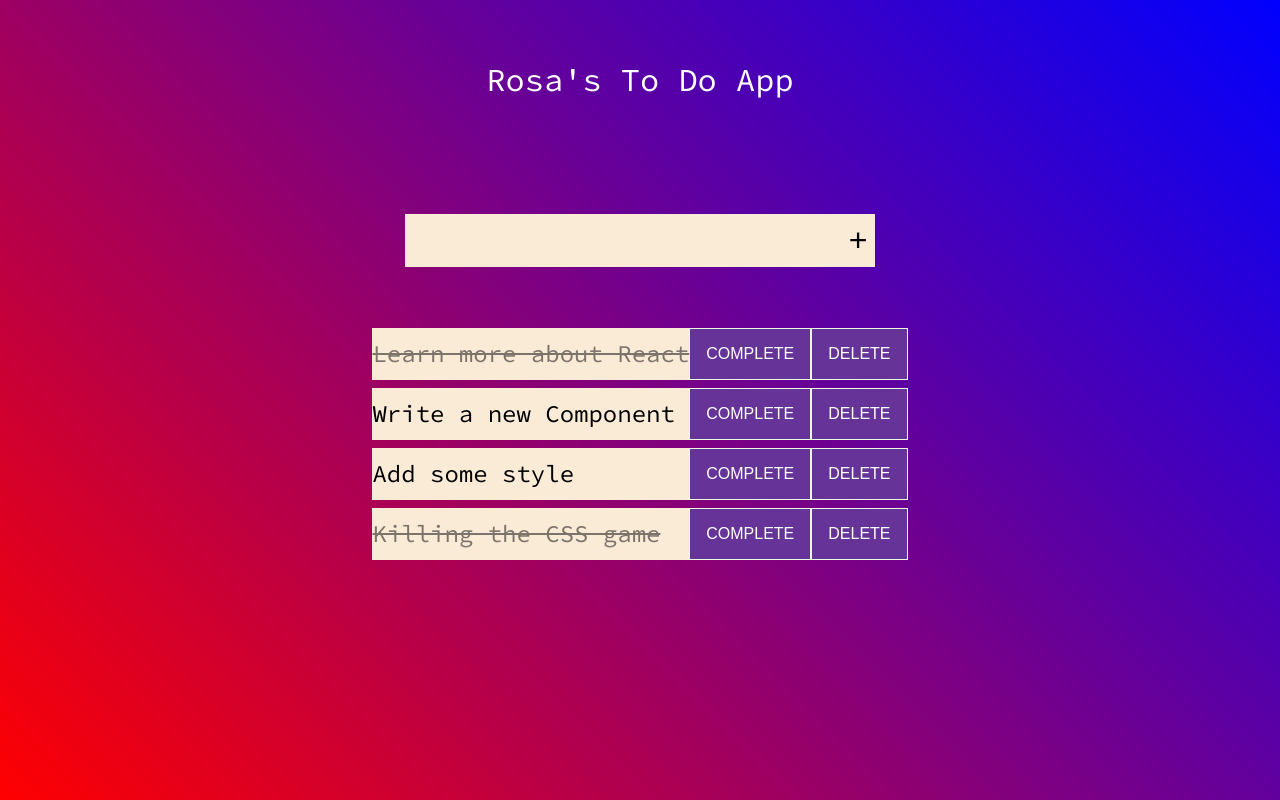
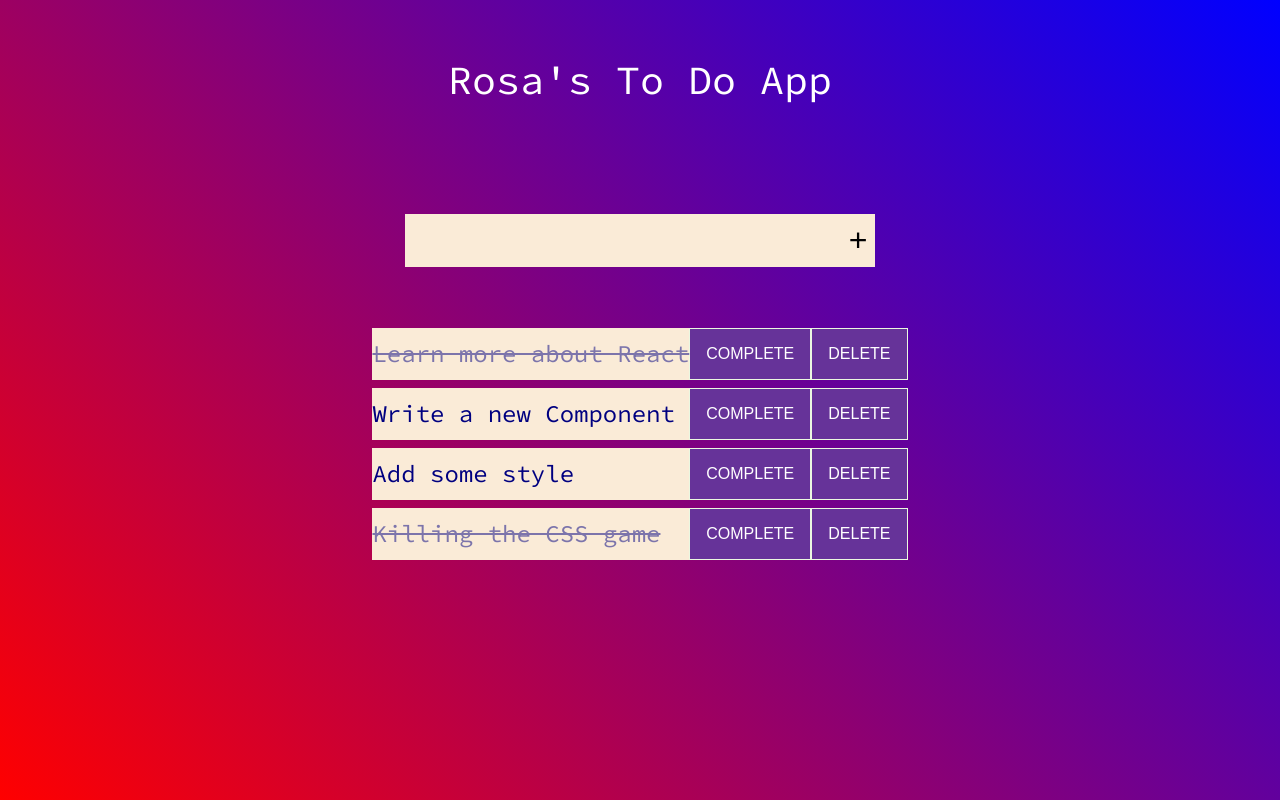
Before and after one commit to rcowe/ToDoApp.v1, a React app: page / in a window 1280 px wide. Built offline with nearby package versions, Linux system fonts and the light colour scheme.

Commit message:
last changes

```diff
--- a/src/scss/styles.scss
+++ b/src/scss/styles.scss
@@ -2,11 +2,6 @@
 @import "reset";
 @import "core/neat";
 
-* {
-  margin: 0;
-  padding: 0;
-  box-sizing: border-box;
-}
 
 body {
   background-image: linear-gradient(45deg, red, blue);
@@ -16,7 +11,7 @@ body {
 }
 
 header {
-  font-size: 2rem;
+  font-size: 2.5rem;
 }
 
 header,
@@ -50,7 +45,7 @@ form button {
   margin: 0.5rem;
   background: antiquewhite;
   font-size: 1.5rem;
-  color: black;
+  color: navy;
   display: flex;
   justify-content: space-between;
   align-items: center;
```
Also changed, not shown: public/css/styles.css.
